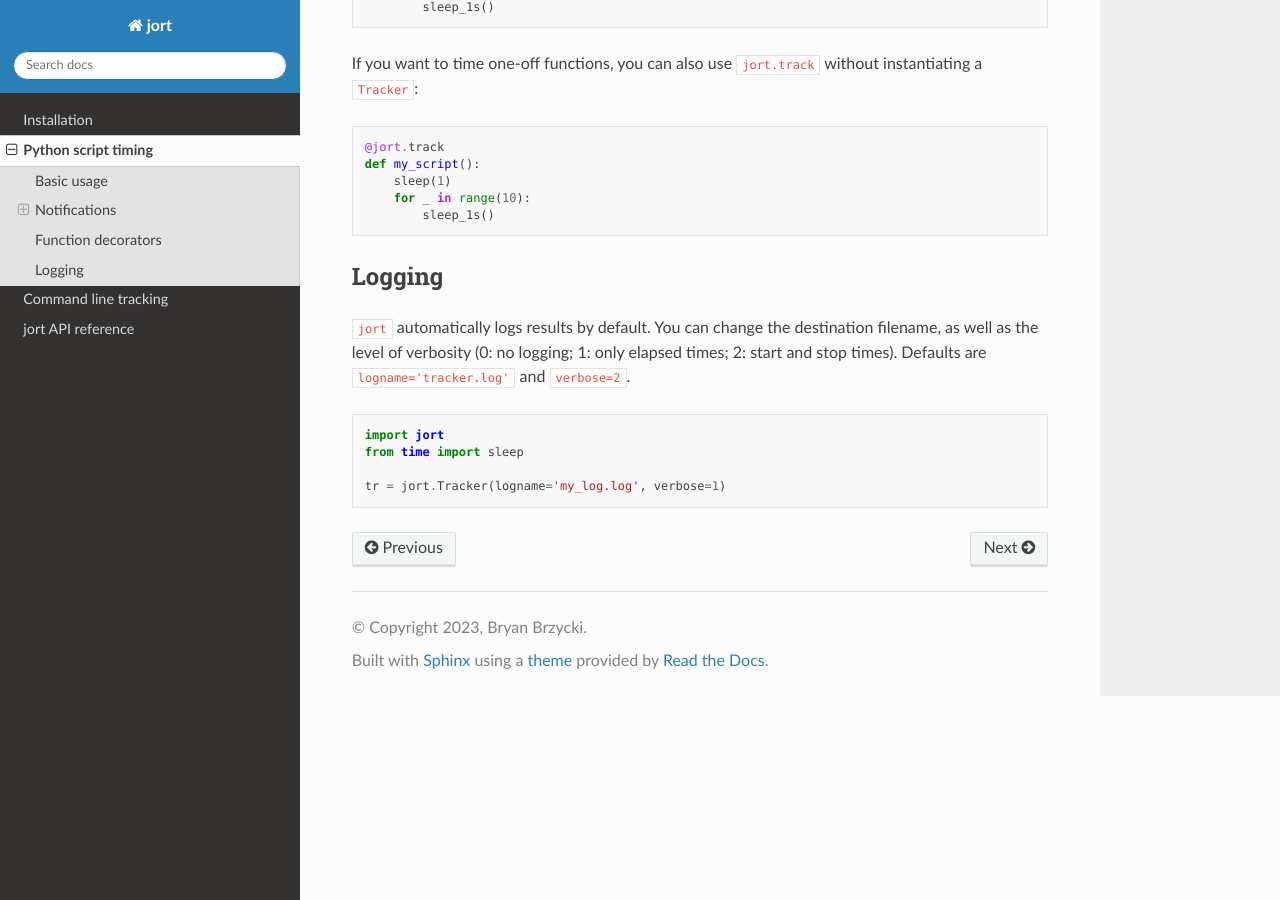
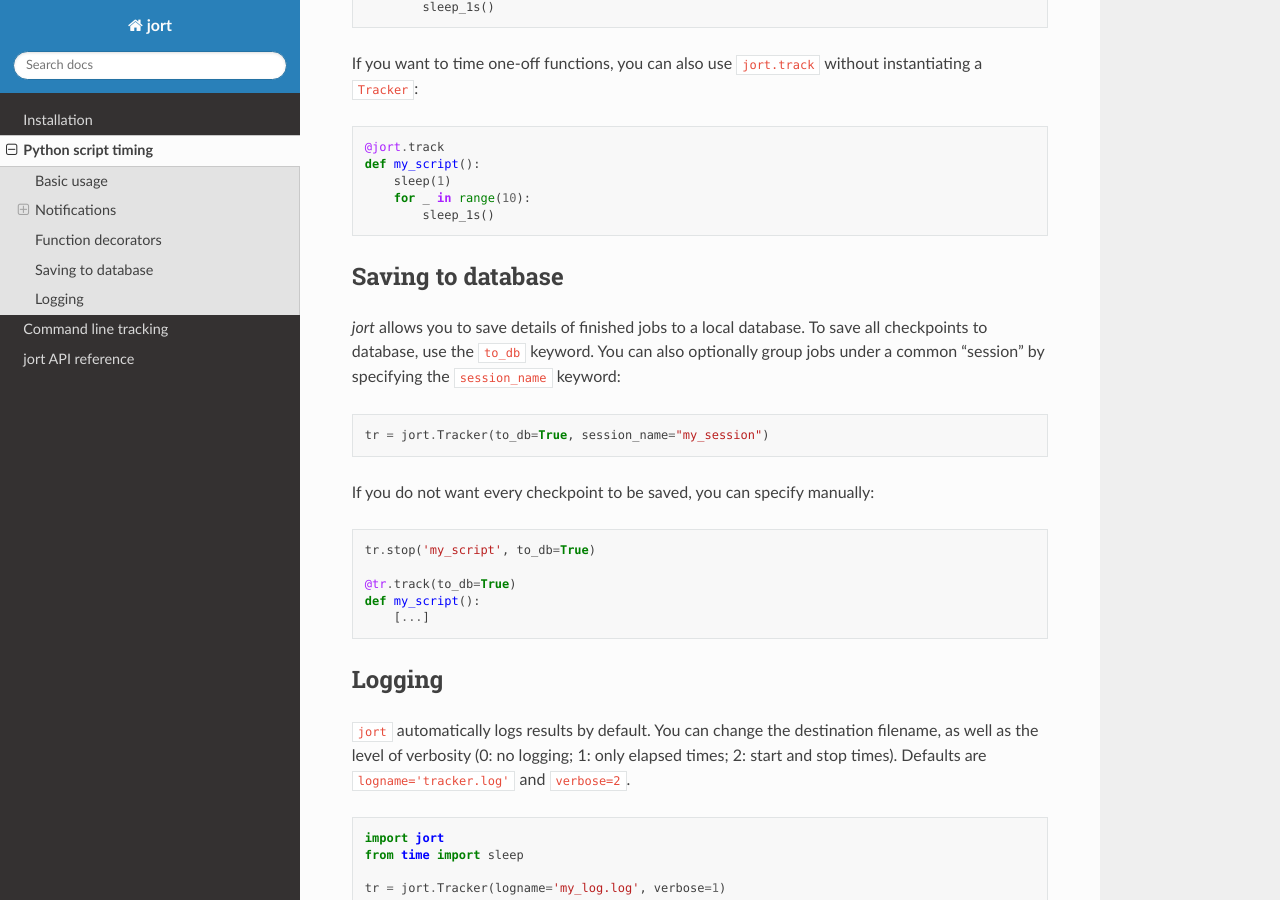
Before and after one commit to bbrzycki/jort, a Sphinx documentation site: the page built from docs/source/scripts.rst, in a window 1280 px wide and 900 px high, scrolled down 2856 px. Built offline with Sphinx 7.4.7 and the Read the Docs theme 2.0.0, drawn with Linux system fonts in a browser that asks for light colours.

Commit message:
Add docs for db operations, add to_db to func decs

```diff
--- a/docs/source/scripts.rst
+++ b/docs/source/scripts.rst
@@ -160,6 +160,27 @@ instantiating a :code:`Tracker`:
         for _ in range(10):
             sleep_1s()
 
+Saving to database
+------------------
+
+`jort` allows you to save details of finished jobs to a local database. To save all
+checkpoints to database, use the :code:`to_db` keyword. You can also optionally group jobs
+under a common "session" by specifying the :code:`session_name` keyword:
+
+.. code-block:: Python
+
+    tr = jort.Tracker(to_db=True, session_name="my_session")
+
+If you do not want every checkpoint to be saved, you can specify manually:
+
+.. code-block:: Python
+
+    tr.stop('my_script', to_db=True)
+
+    @tr.track(to_db=True)
+    def my_script():
+        [...]
+
 Logging
 -------
 
--- a/jort/_version.py
+++ b/jort/_version.py
@@ -1 +1 @@
-__version__ = '1.3.0'
+__version__ = '1.3.1'
```
Also changed, not shown: README.md (+19 -2 lines), docs/source/command_line.rst (+6 -2 lines), 1 other file.
